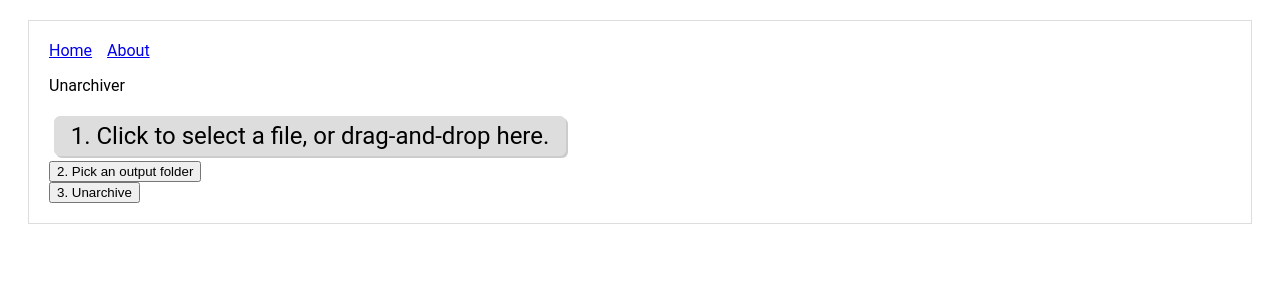
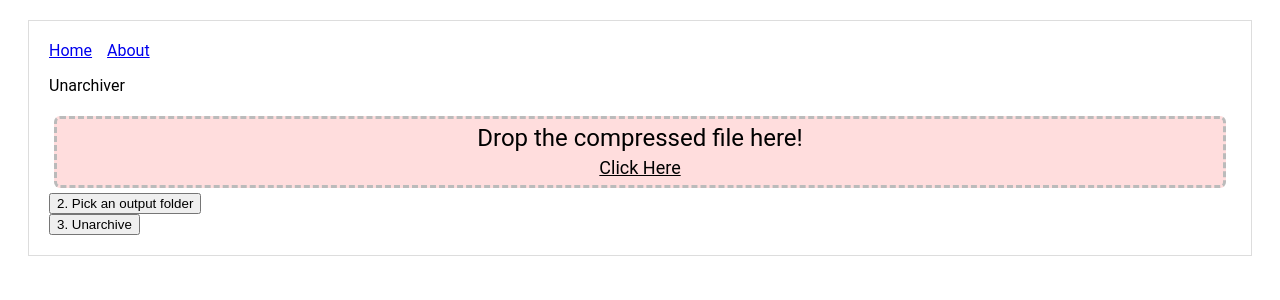
Before and after one commit to GoogleChromeLabs/unarchiver, a Next.js app: page / in a window 1280 px wide. Shown: the top 300 px of the page. Built offline with nearby package versions, Linux system fonts and the light colour scheme.

Commit message:
Made the drop zone a better UI

```diff
--- a/comps/Dropzone.js
+++ b/comps/Dropzone.js
@@ -3,75 +3,62 @@ import {useDropzone} from 'react-dropzone';
 
 const compStyle = {
   display: 'flex',
-  flexDirection: 'row',
-  flexWrap: 'wrap'
-}
-
-function AcceptedFile(props) {
-  let fileText = (<div></div>);
-  if (props.onDropCalled) {
-    console.log("on drop called true");
-    fileText = props.inputFiles.length === 1 ? (
-      <div>
-        <div className="selectedFile">
-          {props.inputFiles[0].name}
-        </div>
-        <style jsx>{`
-          .selectedFile {
-            margin: 5px;
-            padding: 5px;
-            font-size: 24px;
-            text-align: center;
-            background-color: rgb(192, 255, 176);
-            border-radius: 0.25em;
-            flex-grow: 2;
-          }
-        `}</style>
-      </div>
-    ) : 'Multiple files are not supported.';
-  }
-
-  return fileText;
+  flexDirection: 'column',
 }
 
 export default function Dropzone(props) {
   // Declare a state variable for when onDrop is called.
+  const [acceptedFile, setAcceptedFile] = useState(undefined);
   const [onDropCalled, setOnDropCalled] = useState(false);
 
   const onDrop = useCallback((acceptedFiles) => {
     setOnDropCalled(true);
+    setAcceptedFile(acceptedFiles[0]);
     props.setInputFile(acceptedFiles[0]);
-  }, [props.setInputFile]);
-  const {getRootProps, getInputProps, isDragActive, isDragReject, acceptedFiles, rejectedFiles} = useDropzone({multiple: false, onDrop});
+  }, [props.setInputFile, setAcceptedFile]);
+
+  const {getRootProps, getInputProps, isDragActive, open, acceptedFiles} =
+      useDropzone({multiple: false, onDrop});
 
   return (
     <div style={compStyle}>
-      <div {...getRootProps()} className={"dropZone" + (isDragActive ? "  dragActive" : "") }>
-      <input {...getInputProps()} />
-      <span>{
-        isDragActive ? "1. Drop the file here!": "1. Click to select a file, or drag-and-drop here."
-      }</span>
+      <div {...getRootProps()}
+          className={"dropZone" + (isDragActive ? "  dragActive" : "") +
+                                  (onDropCalled ? " fileSelected" : "")}>
+        <input {...getInputProps()}/>
+        <div>{
+          acceptedFile === undefined ?
+              "Drop the compressed file here!" :
+              <span className="acceptedFile">{acceptedFile.name}</span>
+        }</div>
+        <span className="clickHere">Click Here</span>
       </div>
-      <AcceptedFile onDropCalled={onDropCalled} inputFiles={acceptedFiles} />
       <style jsx>{`
         .dropZone {
           margin: 5px;
           padding: 5px;
           font-size: 24px;
           text-align: center;
-          border: solid 1px #dddddd;
-          background-color: #dddddd;
+          border: dashed 3px #bbbbbb;
+          background-color: #ffdddd;
           border-radius: 0.25em;
           cursor: pointer;
-          min-width: 500px;
-          box-shadow: #cccccc 2px 2px;
+        }
+        .dropZone.fileSelected {
+          border: none;
+          background-color: #aaddaf;
         }
         .dropZone.dragActive {
-          border: dashed 1px #aaaaaa;
-          background-color: #eeeeee;
+          border: dashed 3px #888888;
+          background-color: #aaaadd;
           cursor: grabbing;
-          border-radius: 0;
-          box-shadow: 0px 0px;
+        }
+        .acceptedFile {
+          font-family: monospace;
+        }
+        .clickHere {
+          font-size: 18px;
+          text-decoration: underline;
         }
       `}</style>
     </div>
```
Also changed, not shown: 1 other file (tests, documents, lock files or other folders).
